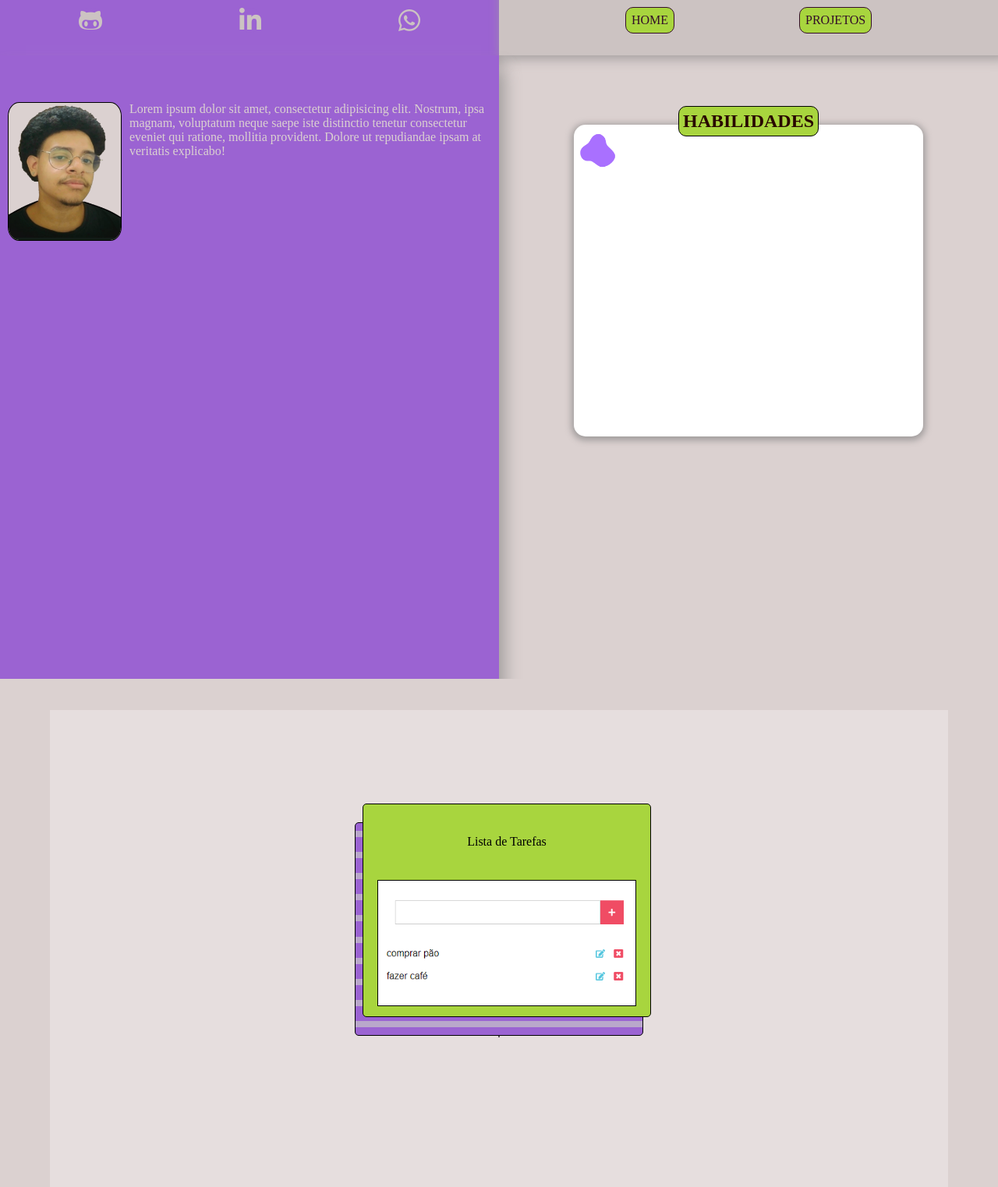
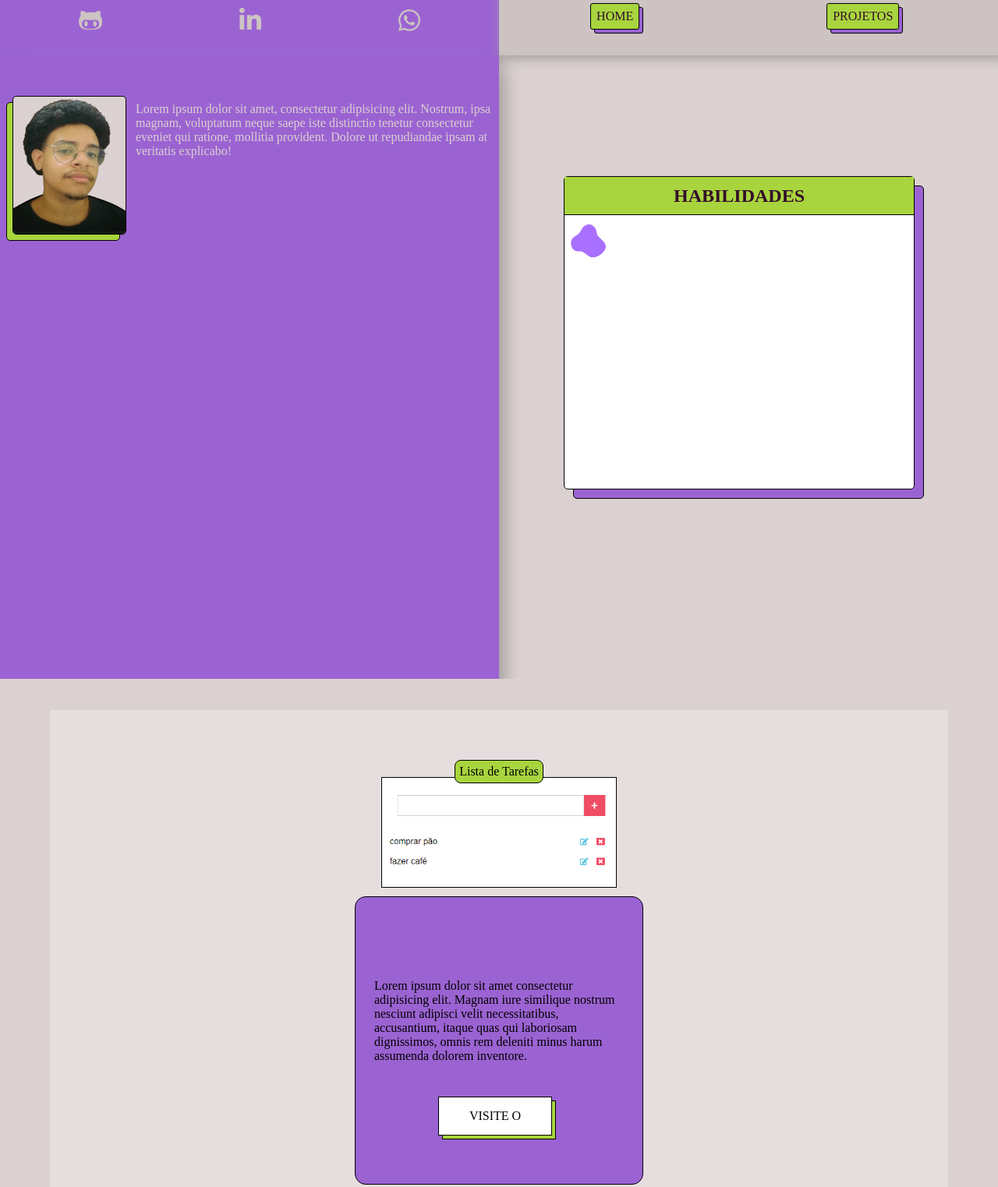
Before and after one commit to CaueRenan/Portifolio, a plain HTML site: page index.html in a window 1280 px wide. Shown: the part 19-1542 px from the top of the page at 78% size. Drawn offline with Linux system fonts and the light colour scheme.

Commit message:
Definição de novo layout das boxs

```diff
--- a/components/style/main.css
+++ b/components/style/main.css
@@ -20,16 +20,6 @@ header {
     align-items: center;
 }
 
-.links-header a {
-    border: 1px solid;
-    border-radius: 10px;
-    padding: 7px;
-
-    background-color: #a8d53e;
-    color: #330d29;
-    text-decoration: none;
-}
-
 .links-header {
     display: flex;
 
@@ -41,7 +31,40 @@ header {
 
     align-items: center;
     justify-content: center;
-    gap: 10em;
+    gap: 15em;
+}
+
+.links-header a {
+    display: flex;
+    position: absolute;
+
+    border: 1.5px solid black;
+    border-radius: 3px;
+    margin-left: -0.3em;
+    margin-top: -0.3em;
+    padding: 7px;
+
+    background-color: #a8d53e;
+    color: #330d29;
+    text-decoration: none;
+}
+
+.backs-container-links {
+    display: flex;
+
+    border: 1.5px solid black;
+    border-radius: 3px;
+    padding: 7px;
+
+    background-color: #9b63d2;
+
+    flex-direction: column;
+    justify-content: space-around;
+}
+
+
+.text-back {
+    visibility: hidden;
 }
 
 .contact {
@@ -147,47 +170,83 @@ main {
     display: flex;
 
     width: 50vw;
-    padding-top: 50px;
 
     align-items: center;
-    flex-direction: column;
-}
-
-.title {
-    position: relative;
-    top:15px;
-
-    border: 1px solid black;
-    border-radius: 10px;
-    padding: 5px;
-
-    color: #290700;
-    background-color: #a8d53e;
-
+    justify-content: center;
 }
 
 .card-skills {
+    display: flex;
+    position: absolute;
+
     height: 25em;
     width: 28em;
 
-    border-radius: 15px;
-    box-shadow: 0px 2px 8px 3px #a09c9c;
+    margin-left: -1.5em;
+    margin-bottom: 5.5em;
+
+    border: 1.5px solid black;
+    border-radius: 5px;
     background-color: #fff;
+
+    flex-direction: column;
+}
+.header-card-skills {
+    display: flex;
+
+    height: 3em;
+    width: 100%;
+
+    border-bottom: 1.5px solid black;
+
+    background-color: #a8d53e;
+    color: #330d29;
+
+    justify-content: center;
+    align-items: center;
+}
+
+.back-card-skills {
+    height: 25em;
+    width: 28em;
+
+    border: 1.5px solid black;
+
+    border-radius: 5px;
+    margin-bottom: 4em;
+
+    background-color: #9b63d2;
+}
+
+.my-picture{
+    margin-right: 20px;
+}
+
+.back-my-picture{
+    height: 11em;
+    width: 9em;
+
+    border: 1.5px solid black;
+    border-radius: 5px;
+    margin-left: 0.5em;
+
+    background-color: #a8d53e;
 
 }
 
 .my-picture img {
     display: flex;
-    position: relative;
-    left: 10px;
+    position: absolute;
+
+    margin-left: 1em;
+    margin-top: -0.5em;
 
     height: 11em;
     width: 9em;
-    margin-right: 20px;
 
     background-color: #dbd1d0;
-    border: 1px solid black;
-    border-radius: 10%;
+    border: 1.5px solid black;
+    border-radius: 5px;
     shape-outside: 15px;
 }
 
@@ -230,37 +289,37 @@ main {
 
     align-items: center;
     flex-direction: column;
-    justify-content: start;
+    justify-content: center;
 }
 
 .back-container{
     position: absolute;
 
-    top: 10em;
-    right: 27.8em;
-    width: 23em;
+    /* width: 23em;
     height: 17em;
+    margin-left: -1.5em;
+    margin-bottom: 1.5em;
+    border: 1.5px solid black; */
 
-    /* top: 0em;
-    right: none;
+    top: 0em;
     width: 0em;
-    height: 0em; */
+    height: 0em;
+    margin-left: none;
+    margin-bottom: none;
+    border: none;
 
-    border: 1.5px solid black;
-    border-radius: 5px;
+    border-radius: 3px;
 
     background-color: #a8d53e;
 
-    transition: right 1s 3s, top 1s 5s, transform 1s, background-color 1s 1s, width 1s 2s, height 1s 2s ease-in-out;
+    transition: top 1s 5s, transform 1s, background-color 1s 1s, width 1s 2s, height 1s 2s ease-in-out;
 }
 
-.back-projects:hover .back-container{
+.back-projects:hove .back-container{
     top: 0em;
 
     height: 0em;
     width: 0em;
-
-    right: none;
 
     background-color: none;
 
@@ -270,42 +329,45 @@ main {
 .shadow-back-container{
     display: flex;
 
-    height: 17em;
+    /* height: 17em;
     width: 23em;
+    border: 1.5px solid black; */
 
-    /* height: 0em;
-    width: 0em; */
+    height: 0em;
+    width: 0em;
+    border: none;
 
-    margin-top: 9em;
-    border-radius: 5px;
+    border-radius: 3px;
 
     background-color: #9b63d2;
-    border: 1.5px solid black;
 
     flex-direction: column;
     justify-content: space-around;
 }
 
-.rows {
+/* .rows {
+    display: flex;
+
     height: 0.5em;
     width: 23em;
 
     background-color: #b9a7cb;
-}
+} */
 
 .back-text-tarefas{
     display: flex;
     position: relative;
 
-    top: 0em;
+    /* top: 0em;
     width: 0em;
     height: 0em;
+    border: none; */
 
-    /* top: 0em;
+    top: 4em;
     width: 23em;
-    height: 23em; */
+    height: 23em;
+    border: 1px solid black;
 
-    border: 1px solid black;
     border-radius: 14px;
     background-color:#9b63d2;
 
@@ -316,8 +378,8 @@ main {
     transition: top 1s 1s, animation ease;
 }
 
-.back-projects:hover .back-text-tarefas{
-    top: 10em;
+.back-projects:hove .back-text-tarefas{
+    top: 4em;
 
     animation: expand 1s 3s forwards;
 }
@@ -346,15 +408,15 @@ main {
 
     width: 20em;
 
-    opacity: 0%;
-    /* opacity: 100%; */
+    /* opacity: 0%; */
+    opacity: 100%;
 
     overflow: hidden;
 
     transition: all 1s 4s ease-in-out;
 }
 
-.back-projects:hover .text-tarefas{
+.back-projects:hove .text-tarefas{
     opacity: 100%;
 }
 
@@ -363,8 +425,8 @@ main {
     position: relative;
     top: 3em;
 
-    opacity: 0%;
-    /* opacity: 100%; */
+    /* opacity: 0%; */
+    opacity: 100%;
 
     align-items: center;
     justify-content: center;
@@ -373,7 +435,7 @@ main {
     transition: all 1s 4s ease-in-out;
 }
 
-.back-projects:hover .container-btn{
+.back-projects:hove .container-btn{
     opacity: 100%;
 }
 
@@ -443,25 +505,25 @@ main {
     display: flex;
     position: absolute;
 
+    /* top: 12em;
+    gap: 3em;
+    margin-left: -2em;
+    margin-bottom: 2em; */
+
+    top: 6em;
+    gap: 0em;
+    margin-left: none;
+    margin-bottom: none;
+
     align-items: center;
     justify-content: center;
     flex-direction: column;
 
-    top: 12em;
-    right: 29em;
-
-    gap: 3em;
-
-    /* top: 6em;
-    right: none;
-    gap: 0em; */
-
     transition: gap 1s, right 1s 3s, top 1s 1s ease-in-out
 }
 
-.back-projects:hover .front-card{
+.back-projects:hove .front-card{
     top: 6em;
-    right: none;
     gap: 0em;
 }
 
@@ -471,16 +533,16 @@ main {
     top: 0.5em;
 
 
-    /* padding: 5px;
+    padding: 5px;
     border: 1.5px solid black;
     border-radius: 8px;
     background-color: #a8d53e;
-    opacity: 100%; */
+    opacity: 100%;
 
     transition: all 3s ease-in;
 }
 
-.back-projects:hover .title-projec-tarefas{
+.back-projects:hove .title-projec-tarefas{
     animation: move-title 3s forwards;
 
 }
@@ -554,16 +616,16 @@ main {
 }
 
 .container-img-taferas img{
-    width: 330px;
-    height: 160px;
+    /* width: 330px;
+    height: 160px; */
 
-    /* width: 300px;
-    height: 140px; */
+    width: 300px;
+    height: 140px;
 
     visibility: hidde;
 }
 
-.back-projects:hover .container-img-taferas img{
+.back-projects:hove .container-img-taferas img{
     animation: redux-expand 1s forwards;
 }
 
--- a/index.html
+++ b/index.html
@@ -30,8 +30,18 @@
                 </article>
             </section>
             <nav class="links-header">
-                <a href="#">HOME</a>
-                <a href="#">PROJETOS</a>
+                <div class="container-home">
+                    <a href="#">HOME</a>
+                    <figure class="backs-container-links">
+                        <div class="text-back">HOME</div>
+                    </figure>
+                </div>
+                <div class="container-projetos">
+                    <a href="#">PROJETOS</a>
+                    <figure class="backs-container-links">
+                        <div class="text-back">PROJETOS</div>
+                    </figure>
+                </div>
             </nav>
         </header>
         <div class="body">
@@ -39,20 +49,22 @@
                 <section class="presentation">
                     <figure class="my-picture">
                         <img src="./components/style/img/myPicture.png" height="150" width="120">
+                        <div class="back-my-picture"></div>
                     </figure>
                     <div class="summary">
                         <p>Lorem ipsum dolor sit amet, consectetur adipisicing elit. Nostrum, ipsa magnam, voluptatum neque saepe iste distinctio tenetur consectetur eveniet qui ratione, mollitia provident. Dolore ut repudiandae ipsam at veritatis explicabo!</p>
                     </div>
                 </section>
                 <section class="container-skills">
-                    <div class="title">
-                        <h1>HABILIDADES</h1>
-                    </div>
                     <div class="card-skills">
-                        <article class="back">
+                        <div class="header-card-skills">
+                            <h1>HABILIDADES</h1>
+                        </div>
+                        <article class="back-figuret">
                             <img src="./components/style/img/botton-git.png"  height="70" width="70">
                         </article>
                     </div>
+                    <div class="back-card-skills"></div>
                 </section>
             </main>
             <section class="projects">
```
